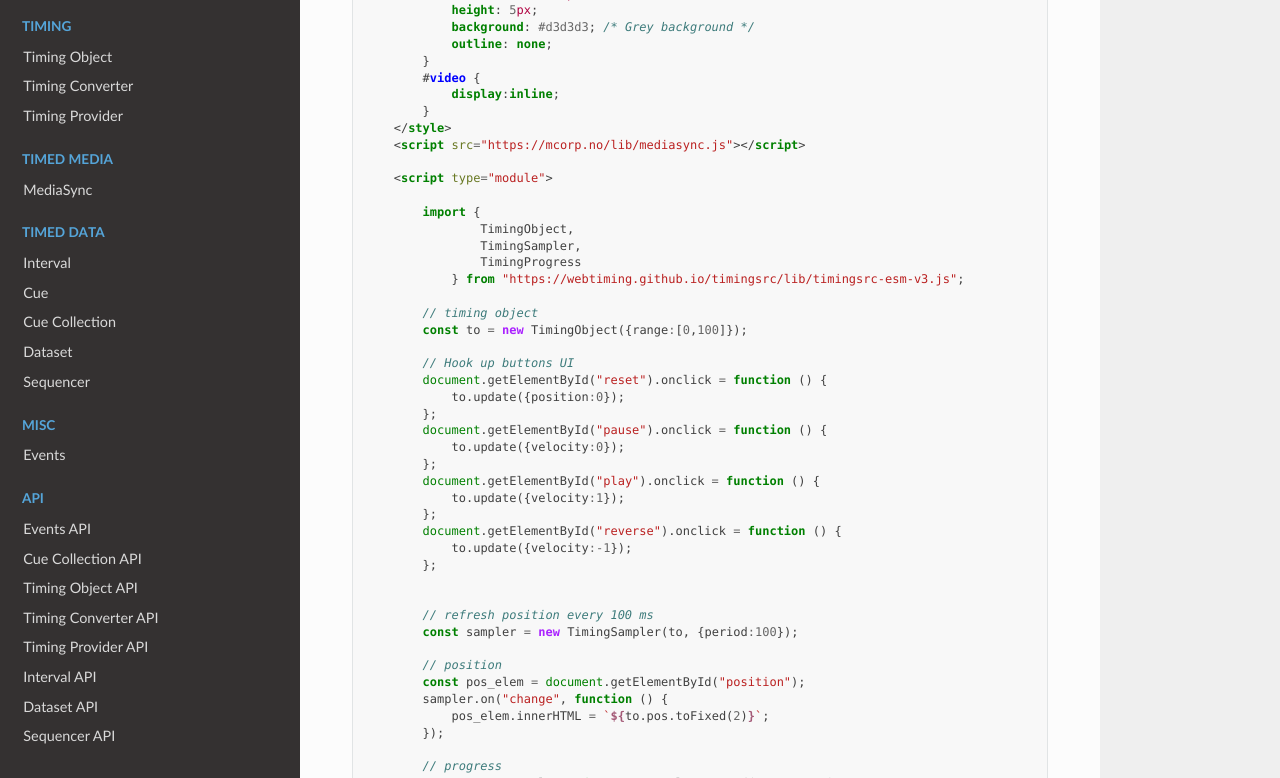
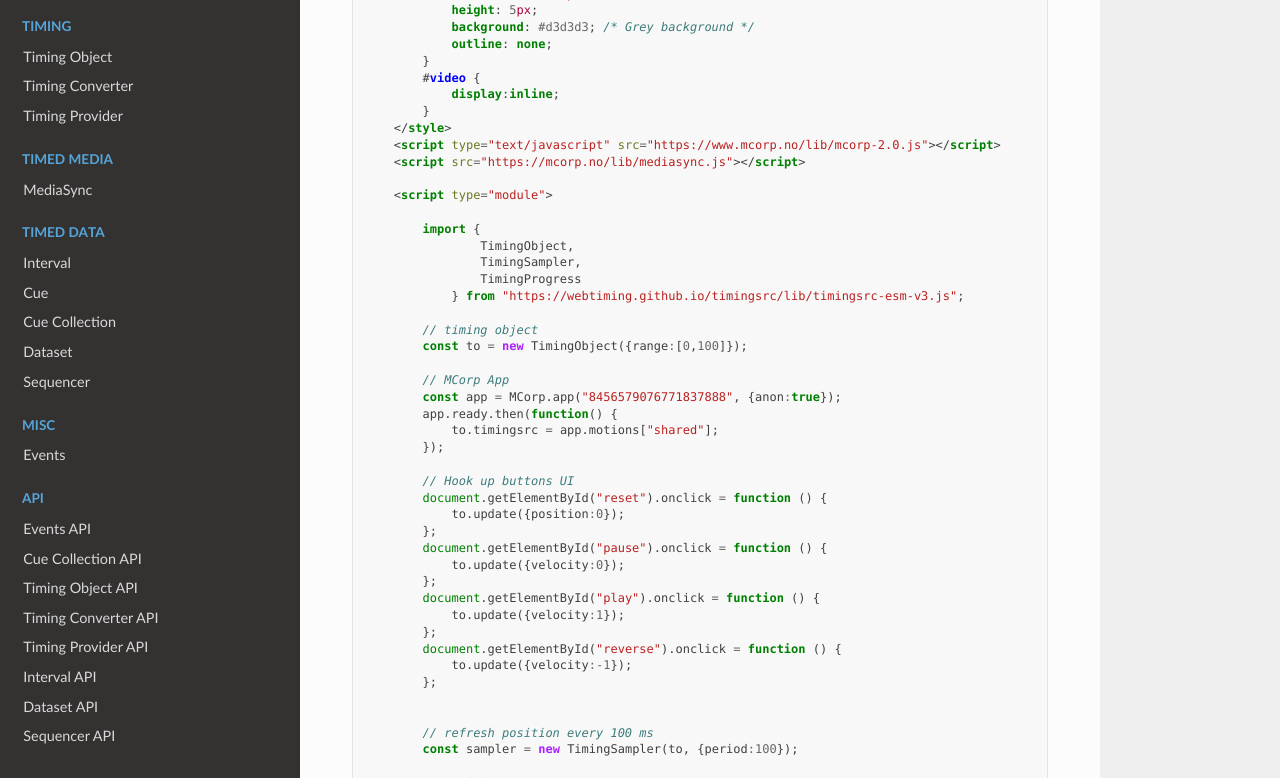
Before and after one commit to ingararntzen/timingdocs, a Sphinx documentation site: the page built from docs/source/demoes/demo_mediasync.rst, in a window 1280 px wide and 900 px high, scrolled down 802 px, cut to the strip 122-900 px from the top of the window. Built offline with Sphinx 7.4.7 and the Read the Docs theme 2.0.0, drawn with Linux system fonts in a browser that asks for light colours.

Commit message:
multidevice enable mediasync demo

```diff
--- a/docs/source/_demoes/mediasync.html
+++ b/docs/source/_demoes/mediasync.html
@@ -17,6 +17,7 @@
             display:inline;
         }
     </style>
+    <script type="text/javascript" src="https://www.mcorp.no/lib/mcorp-2.0.js"></script>
     <script src="https://mcorp.no/lib/mediasync.js"></script>
 
     <script type="module">
@@ -29,6 +30,12 @@
 
         // timing object
         const to = new TimingObject({range:[0,100]});
+
+        // MCorp App
+        const app = MCorp.app("8456579076771837888", {anon:true});
+        app.ready.then(function() {
+            to.timingsrc = app.motions["shared"];
+        });
 
         // Hook up buttons UI
         document.getElementById("reset").onclick = function () {
```
